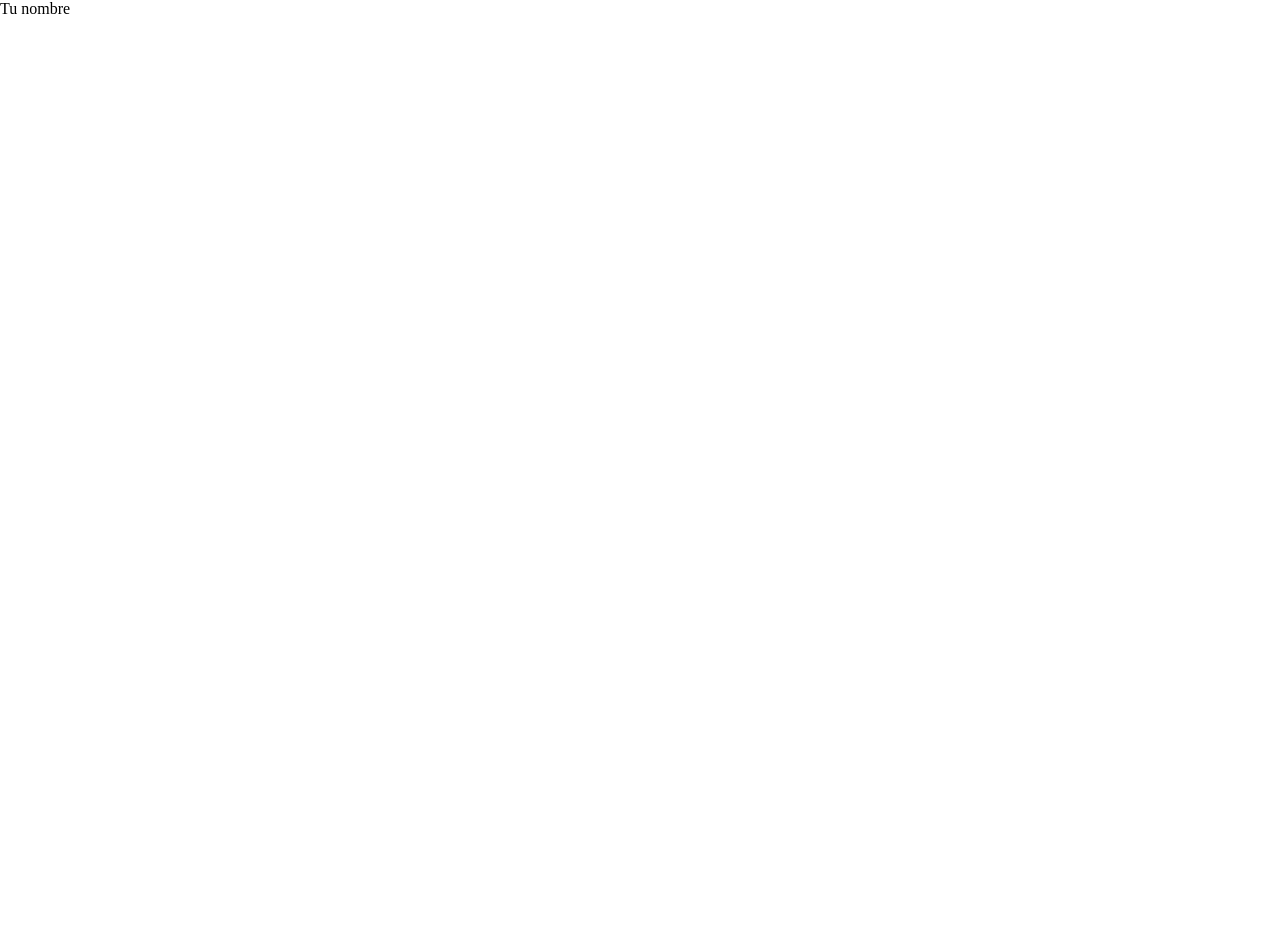
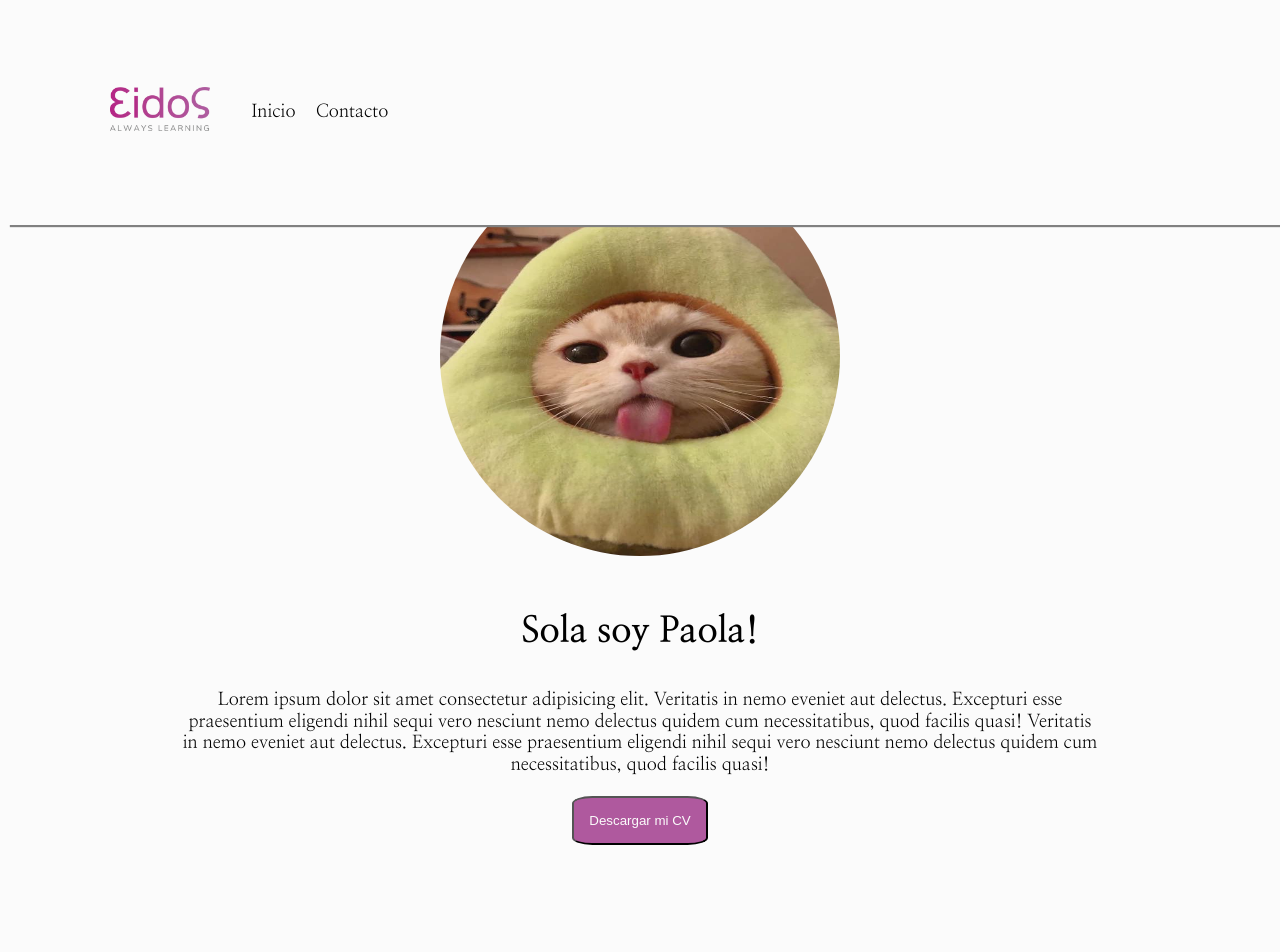
Before and after one commit to Rod0067/mi-proyecto, a plain HTML site: page index.html in a window 1280 px wide. Shown: the top 952 px of the page. Before the commit the page ends 800 px from the top, so only its background shows below. Drawn offline with Linux system fonts and the light colour scheme.

Commit message:
Add files via upload
add manually

```diff
--- a/css/styles.css
+++ b/css/styles.css
@@ -2,7 +2,7 @@
 
 /* Fonts */
 /* Importar aquí la font */
-
+@import url('https://fonts.googleapis.com/css2?family=Nanum+Myeongjo:wght@400;700&display=swap')
 
 
 /* Aquí les dejamos como ayuda este "reset" en el cual ajustamos algunas propiedades
@@ -54,3 +54,92 @@ main {
 *    pueden ser frustrantes, pero estas habilidades se van desarrollando con la experiencia, es como aprender
 *    un trabajo manual, hacer una artesanía, tocar un instrumento musical... la práctica es todo!
 */
+
+body{
+    font-family: 'Nanum Myeongjo', serif;
+    background-color:#fbfbfb;
+    font-size: 18px;
+    }
+
+h1{
+    font-size: 36px;
+    font-style:bold;
+
+}
+h2{
+    font-size: 28px;
+    text-align: center;
+    font-style:bold;
+    font-weight: 700;
+}
+
+p{
+    line-height: 1.2;
+    margin: 20px 20px;
+}
+section{
+    min-height: 80vh;
+}
+header{
+display: flex;
+align-items: center;
+box-shadow: 0 4px 1px -2px gray;
+padding: 8%;
+position: fixed;
+top:0;
+width:100%;
+max-width: 100%;
+height: 20px;
+z-index:9999;
+background-color:#fbfbfb;
+}
+#menu{
+    display: flex;
+    justify-content: space-between;
+align-items: center;
+}
+nav li{
+    display: inline-block;
+    width: 43%;
+    padding: 1%;
+}
+#inicio{
+    text-align: center;
+    padding: 10%;
+}
+
+.michi{
+    width: 400px;
+    height: 400px;
+    border-radius: 50%;
+    padding: 10px;}
+
+.boton-CV{
+    border-radius: 15%;
+    padding: 15px;
+    size: 3%;
+    color: #fbfbfb;
+    background-color: #af599e;
+}
+#contacto{
+.hablemos{
+        background-color: rgba(175, 89, 158, 0.3);
+        color:#0f0f0f;
+        margin: 220px 30px 20px 30px;
+        padding: 2%;
+        text-align: center;
+        border-radius: 3%
+}
+.icons{
+    display: flex;
+    justify-content: space-around;
+    padding: 5%;
+    text-align: center;
+    }
+}
+footer{
+    color: #fbfbfb;
+    background-color: #af599e;
+    padding: 2px;
+    text-align: center;
+}
--- a/index.html
+++ b/index.html
@@ -1,21 +1,70 @@
 <!DOCTYPE html>
 <html lang="es">
+
 <head>
     <meta charset="UTF-8">
     <meta http-equiv="X-UA-Compatible" content="IE=edge">
     <meta name="viewport" content="width=device-width, initial-scale=1.0">
-    <title>Nombre Apellido</title>
+    <title>Paola Rodriguez</title>
 
     <!-- CSS -->
     <link rel="stylesheet" href="css/styles.css">
+    <link rel="preconnect" href="https://fonts.googleapis.com">
+<link rel="preconnect" href="https://fonts.gstatic.com" crossorigin>
+<link href="https://fonts.googleapis.com/css2?family=Nanum+Myeongjo:wght@400;700&display=swap" rel="stylesheet">
 </head>
+
 <body>
     <header>
-        <a href="#inicio">Tu nombre</a>
+        <a href="#inicio">
+            <img src="/img/eidoslogo.webp" alt="logoEidos" width="100">
+        </a>
+        <nav>
+            <ul id="menu">
+                <li class="menu-item"> <a href="#inicio">Inicio</a></li>
+                <li class="menu-item"> <a href="#contacto">Contacto</a> </li>
+            </ul>
+        </nav>
     </header>
-
-    <!-- La estructura básica y la vinculación con CSS estan listas. A codear ! 💪  -->
-    <!-- En este archivo escriban su HTML -->
-
+    <main>
+        <section id="inicio">
+            <figure>
+                <img class="michi" src="./img/fotomichi.jpg" alt="foto michi" width="30%">
+            </figure>
+            <article>
+                <h1>Sola soy Paola!</h1>
+                <p>Lorem ipsum dolor sit amet consectetur adipisicing elit.
+                    Veritatis in nemo eveniet aut delectus.
+                    Excepturi esse praesentium eligendi nihil sequi
+                    vero nesciunt nemo delectus quidem cum
+                    necessitatibus, quod facilis quasi!
+                    Veritatis in nemo eveniet aut delectus.
+                    Excepturi esse praesentium eligendi nihil sequi
+                    vero nesciunt nemo delectus quidem cum
+                    necessitatibus, quod facilis quasi!</p>
+                    <!--es un curriculum viejo-->
+                    <button class="boton-CV"><a href="./Curriculum Vitae Paola RR.pdf" target="_blank">Descargar mi CV</a></button>
+            </article>
+        </section>
+        <section id="contacto">
+            <article class="hablemos">
+                <h2>
+                    Hablemos!
+                </h2>
+                <p>
+                    Lorem ipsum dolor sit amet consectetur adipisicing elit. Necessitatibus, eveniet at. Quibusdam quasi
+                    et rem omnis expedita. Iusto nam odio facilis velLorem ipsum dolor sit amet consectetur adipisicing elit. Necessitatibusit sit esse. Nisi quae corporis nulla esse qui.
+                </p>
+            </article>
+            <ul class="icons">
+                <li> <a href=""> <img src="/img/mail.png" alt="Mail" width="30%"></a></li>
+                <li> <a href=""> <img src="/img/github.png" alt="Github" width="30%"></a></li>
+                <li> <a href=""> <img src="/img/linkedin.png" alt="Linkedin" width="30%" ></a></li>
+            </ul>
+        </section>
+    </main>
+    <footer>
+        <p class="footer">Código Latam</p>
+    </footer>
 </body>
 </html>
```
Also changed, not shown: img/eidoslogo.webp (added), img/fotomichi.jpg (added), 1 other file.
